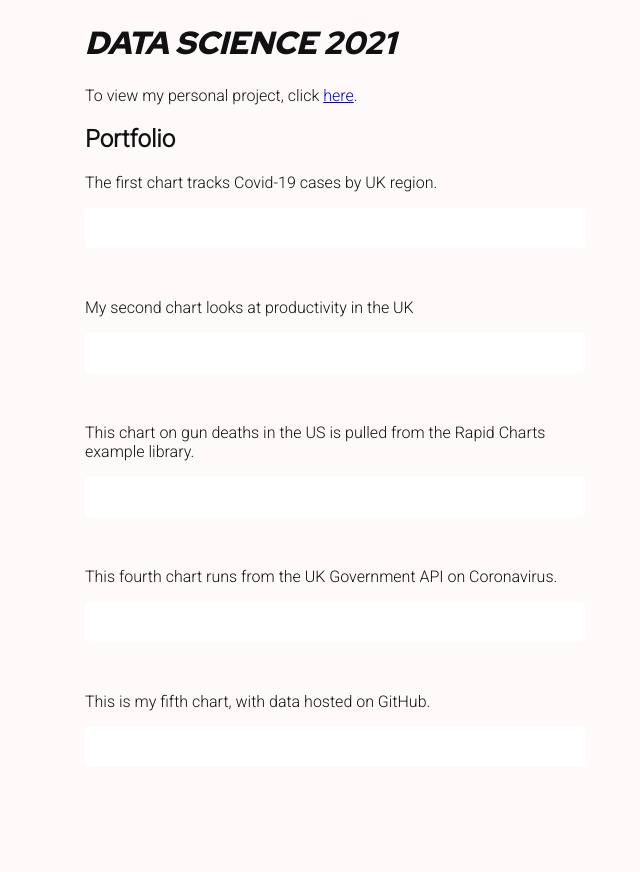
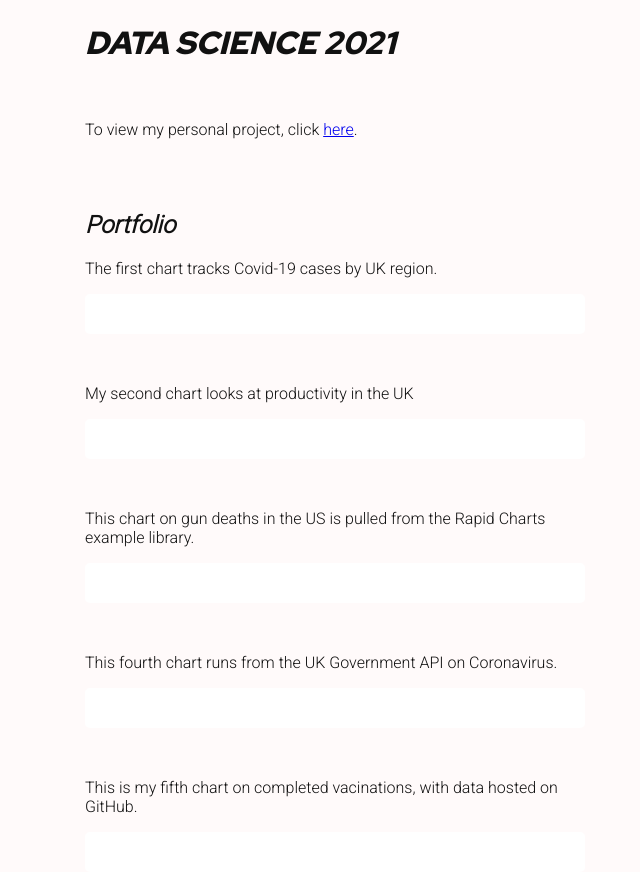
Before and after one commit to jamieprince/jamieprince.github.io, a plain HTML site: page index.html in a window 1280 px wide. Shown: the whole page, without its empty margins (305-945 px from the left). Before the commit the page ends 800 px from the top, so only its background shows below. Drawn offline with Linux system fonts and the light colour scheme; a script that the page names is missing.

Commit message:
Update index.html

```diff
--- a/index.html
+++ b/index.html
@@ -23,9 +23,9 @@
         @import url('https://fonts.googleapis.com/css2?family=Roboto:wght@300&display=swap');
     </style>
 
-<style>
-@import url('https://fonts.googleapis.com/css2?family=Red+Hat+Display:wght@900&display=swap');
-</style>
+    <style>
+    @import url('https://fonts.googleapis.com/css2?family=Red+Hat+Display:wght@900&display=swap');
+    </style>
 
     <!--The next three lines allow the Vega embed-->
     <script src="https://cdn.jsdelivr.net/npm/vega@5.17.0"></script>
@@ -40,12 +40,13 @@
 <!-- ///////////////////  START BODY //////////////////////////////////// -->
 <body>
         <h1><b><i>DATA SCIENCE 2021</i></b></h1>
-
+    <br>
     <div class="wrap">
     <p class="rubric-launch">To view my personal project, click <a class="textLink" href="project"> here</a>.</p>
     </div>
-
-    <h2>Portfolio</h2>
+    <br>
+    <br>
+    <h2><i>Portfolio</i></h2>
 
 
 <!--Chart 1 -->
@@ -85,7 +86,7 @@
 </div>
 
     <!--Chart 5 -->
-    <p>This is my fifth chart, with data hosted on GitHub.</p>
+    <p>This is my fifth chart on completed vacinations, with data hosted on GitHub.</p>
 <div class="chart" id="chart5">
     <script>
       var myChart5 = "chart5_VacData.json";
```
